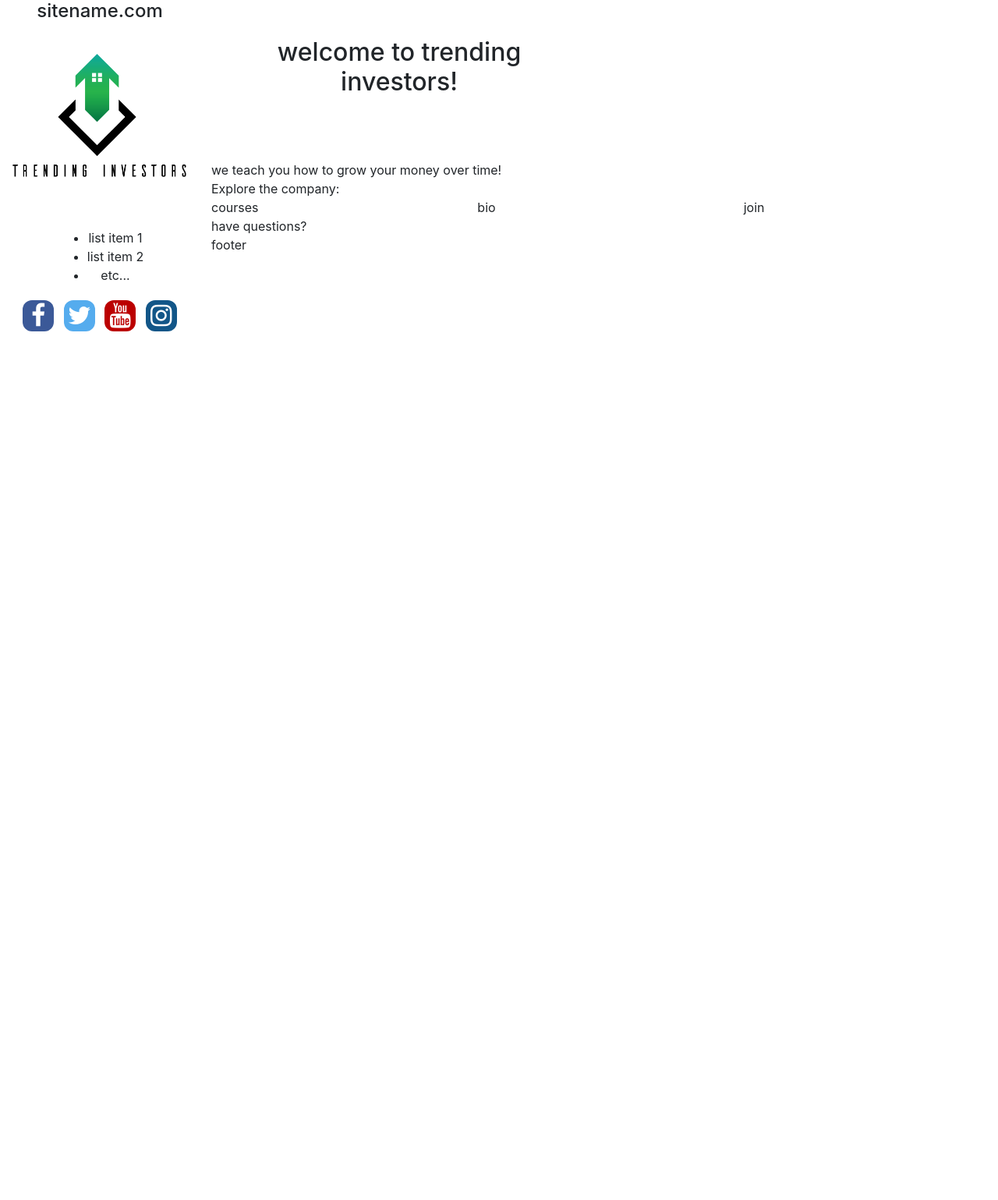
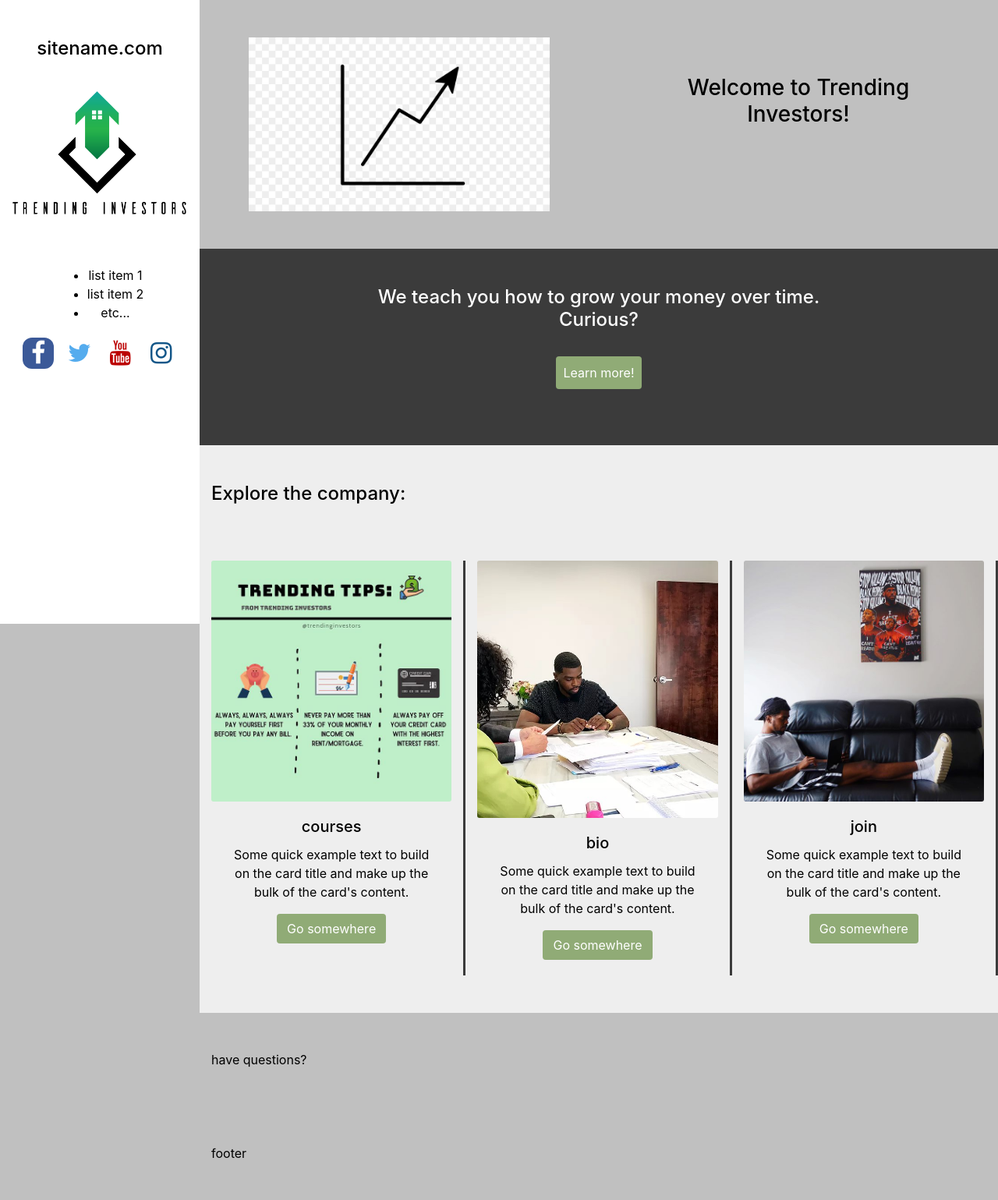
Before and after one commit to ripR0ACH/trending_investors, a PHP site: page / in a window 1280 px wide. Shown: the whole page at 78% size. Before the commit the page ends 425 px from the top, so only its background shows below. Run offline with PHP 8.4, Linux system fonts and the light colour scheme; a map, chart or similar area stays blank; some libraries are stand-ins or nearby versions.

Commit message:
getting off for the night

```diff
--- a/index.html
+++ b/index.html
@@ -26,13 +26,13 @@
 
 <body class="container-fluid">
     <header>
-        <div id="nav-toggle mt-3">
+        <div id="nav-toggle">
             <span></span>
             <span></span>
             <span></span>
             <span></span>
         </div>
-        <nav class="nav open align-items-end justify-content-center">
+        <nav class="nav pt-5 align-content-start justify-content-center">
             <h4>sitename.com</h4>
             <img class="nav-logo" src="trending-logo.png" alt="logo">
             <ul>
@@ -54,47 +54,88 @@
             </div>
         </nav>
     </header>
-    <main class="content open">
+    <main class="content">
         <div class="row">
             <div class="col-sm-6">
                 <div class="m-5">
-                    <h2 class="text-center px-3">welcome to trending investors!</h2>
+                    <img class="img-fluid" src="graph.jpg" alt="graph pic">
                 </div>
             </div>
-            <div class="col-sm-6 text-center">
-                <canvas width="200" height="200">
-                    <p>
-                        some fallback text
-                    </p>
-                </canvas>
+            <div class="col-sm-6 align-items-center justify-content-center">
+                <div class="m-5 p-5">
+                    <h3 class="text-center">
+                        Welcome to Trending Investors!
+                    </h3>
+                </div>
+            </div>
+        </div>
+        <div class="row secondary-bg">
+            <div class="col-12 my-5 text-center">
+                <h4>
+                    We teach you how to grow your money over time. <br /> Curious?
+                </h4>
+                <button id="learn-more-button" class="btn my-4 p-2">
+                    Learn more!
+                </button>
+            </div>
+        </div>
+        <div class="row muted-bg">
+            <div class="col-12 mt-5 mb-3">
+                <h4>Explore the company:</h4>
+            </div>
+            <div class="explore-link text-center col-sm-4 my-5">
+                <div class="w-100">
+                    <img class="card-img" src="courses.jpg" alt="courses img">
+                    <div class="card-body">
+                        <h5 class="card-title">courses</h5>
+                        <p class="card-text">
+                            Some quick example text to build on the card title and make up the bulk of
+                            the card's content.
+                        </p>
+                        <button class="btn">
+                            Go somewhere
+                        </button>
+                    </div>
+                </div>
+            </div>
+            <div class="explore-link text-center col-sm-4 my-5">
+                <div class="w-100">
+                    <img class="card-img" src="bio.jpg" alt="bio img">
+                    <div class="card-body">
+                        <h5 class="card-title">bio</h5>
+                        <p class="card-text">
+                            Some quick example text to build on the card title and make up the bulk of
+                            the card's content.
+                        </p>
+                        <button class="btn">
+                            Go somewhere
+                        </button>
+                    </div>
+                </div>
+            </div>
+            <div class="explore-link text-center col-sm-4 my-5">
+                <div class="w-100">
+                    <img class="card-img" src="join.jpg" alt="join img">
+                    <div class="card-body">
+                        <h5 class="card-title">join</h5>
+                        <p class="card-text">
+                            Some quick example text to build on the card title and make up the bulk of
+                            the card's content.
+                        </p>
+                        <button class="btn">
+                            Go somewhere
+                        </button>
+                    </div>
+                </div>
             </div>
         </div>
         <div class="row">
-            <div class="col-12">
-                we teach you how to grow your money over time!
-            </div>
-        </div>
-        <div class="row">
-            <div class="col-12">
-                Explore the company:
-            </div>
-            <div class="col-sm-4">
-                courses
-            </div>
-            <div class="col-sm-4">
-                bio
-            </div>
-            <div class="col-sm-4">
-                join
-            </div>
-        </div>
-        <div class="row">
-            <div class="col-12">
+            <div class="col-12 my-5">
                 have questions?
             </div>
         </div>
         <div class="row">
-            <div class="col-12">
+            <div class="col-12 my-5">
                 footer
             </div>
         </div>
--- a/index.js
+++ b/index.js
@@ -1,13 +1,6 @@
 $(document).ready(function () {
-    checkSize();
-    $(window).resize(checkSize);
     $('#nav-toggle').click(function () {
         $(this).toggleClass('open');
         $('.nav, .content').toggleClass('open');
     });
 });
-function checkSize() {
-    if ($('.nav').css("width") == "20vw") {
-        $('#nav-toggle, .nav, .content').toggleClass('open');
-    }
-}
--- a/style.css
+++ b/style.css
@@ -1,12 +1,30 @@
-header {
+header{
   position: relative;
 }
+body {
+  background-color: #C0C0C0;
+  color: black;
+}
+.secondary-bg {
+  background-color: #3B3B3B;
+}
+.muted-bg {
+  background-color: #EEEEEE;
+}
+.btn {
+  background-color: #90AB76;
+  color: white;
+}
 nav {
+  z-index: 99;
   position: fixed;
   top: 0;
   left: -100%;
   width: 100%;
+  height: 100%;
   text-align: center;
+  background-color: white;
+  /* color: white; */
 }
 nav.open {
   left: 0;
@@ -23,39 +41,33 @@ nav.open {
   border-radius: 30%;
 }
 .fa:hover {
-    opacity: 0.7;
+  opacity: 0.7;
 }
 .fa-facebook {
   background: #3B5998;
   color: white;
 }
 .fa-twitter {
-  background: #55ACEE;
+  color: #55ACEE;
+}
+.fa-youtube {
+  color: #bb0000;
+}
+.fa-instagram {
+  color: #125688;
+}
+div.row.secondary-bg {
   color: white;
 }
-.fa-youtube {
-  background: #bb0000;
-  color: white;
-}
-.fa-instagram {
-  background: #125688;
-  color: white;
-}
-@media (min-width: 768px) {
-  nav {
-    width: 20vw;
-  }
-  nav.open {
-    left: 0;
-  }
-  main.content.open {
-    margin-left: 20vw;
-  }
+.explore-link {
+  border-right: 3px solid  #3B3B3B;
 }
 #nav-toggle {
-  position: absolute;
-  top: 0;
-  left: 0;
+  z-index: 100;
+  display: block;
+  position: fixed;
+  top: 1rem;
+  left: 1rem;
   width: 2rem;
   height: 2rem;
   -webkit-transform: rotate(0deg);
@@ -116,3 +128,15 @@ nav.open {
   width: 0%;
   left: 50%;
 }
+@media (min-width: 768px) {
+  nav {
+    width: 20vw;
+    left: 0;
+  }
+  #nav-toggle {
+    display: none;
+  }
+  main.content {
+    margin-left: 20vw;
+  }
+}
```
Also changed, not shown: bio.jpg (added), courses.jpg (added), graph.jpg (added), join.jpg (added).
